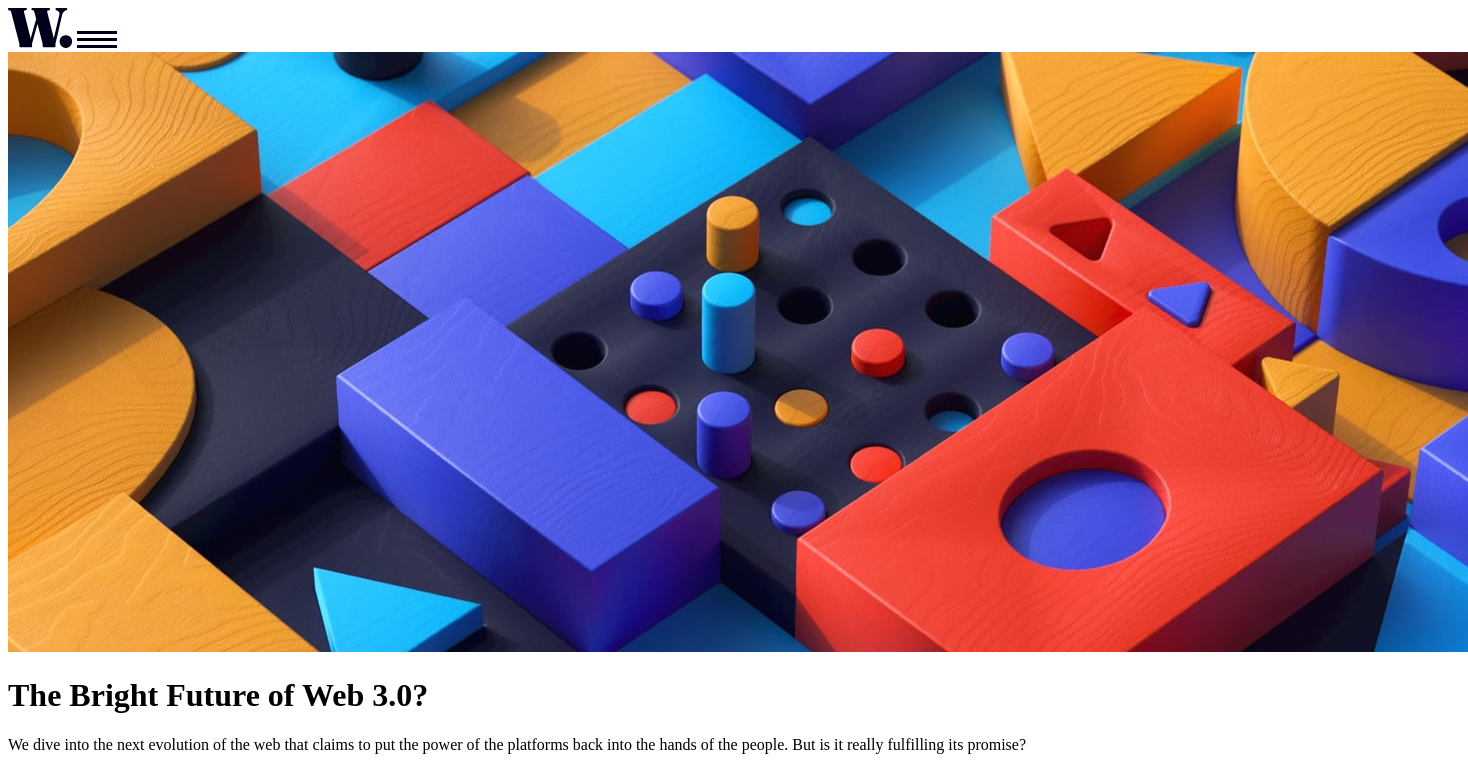
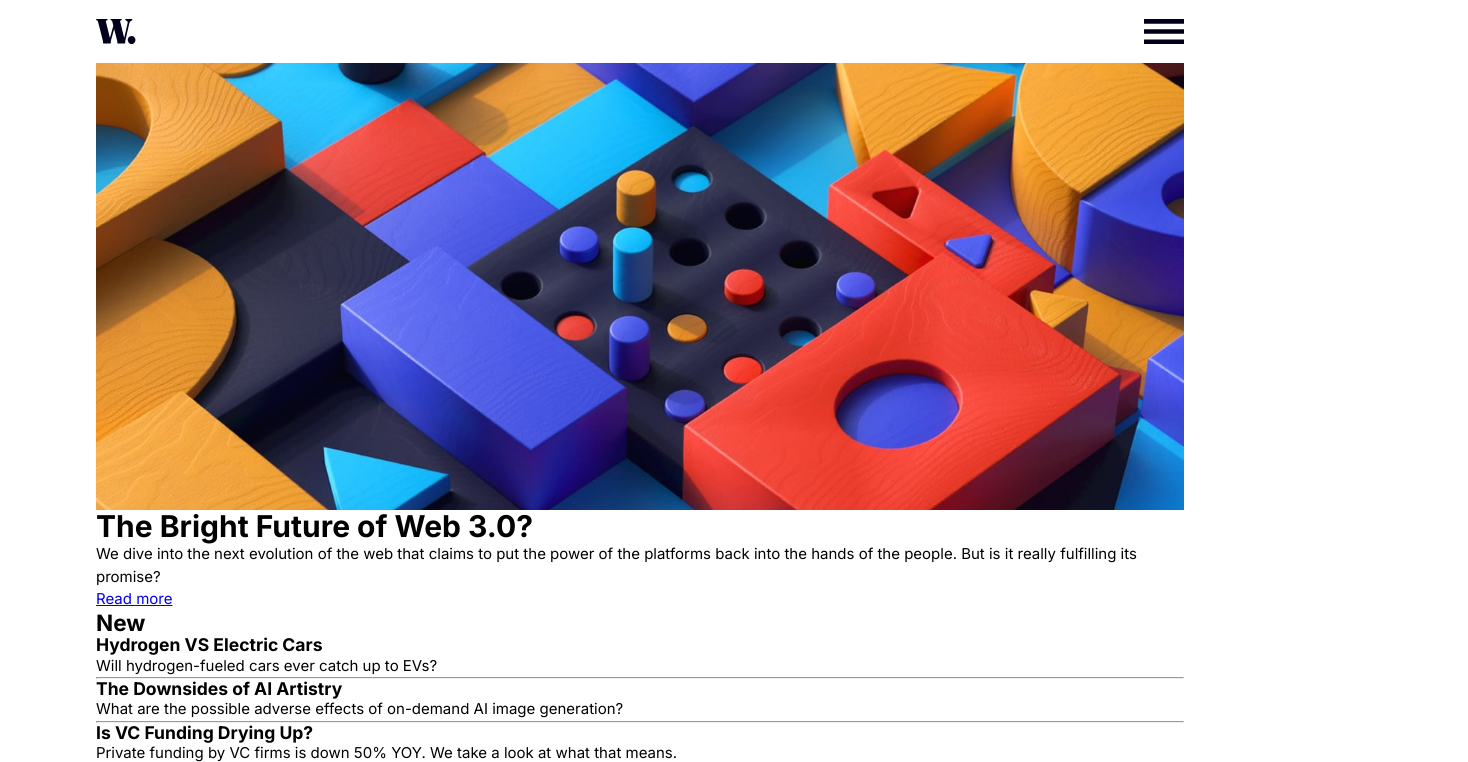
Before and after one commit to yamami-mohammed-monsif/fm--news-homepage, a plain HTML site: page index.html in a window 1280 px wide. Shown: the top 762 px of the page, 1468 px wide, since content can reach past the window. Drawn offline with Linux system fonts and the light colour scheme.

Commit message:
style the header

```diff
--- a/index.html
+++ b/index.html
@@ -5,8 +5,13 @@
   <meta name="viewport" content="width=device-width, initial-scale=1.0"> <!-- displays site properly based on user's device -->
 
   <link rel="icon" type="image/png" sizes="32x32" href="./assets/images/favicon-32x32.png">
+  <title>Frontend Mentor | News homepage</title>
 
-  <title>Frontend Mentor | News homepage</title>
+  <link rel="preconnect" href="https://fonts.googleapis.com">
+  <link rel="preconnect" href="https://fonts.gstatic.com" crossorigin>
+  <link href="https://fonts.googleapis.com/css2?family=Inter:wght@100..900&display=swap" rel="stylesheet">
+
+  <link rel="stylesheet" href="styles.css">
 </head>
 <body>
   <header>
--- /dev/null
+++ b/styles.css
@@ -0,0 +1,62 @@
+:root {
+    --clr-primary-400: hsl(35, 77%, 62%);
+    --clr-primary-500: hsl(5, 85%, 63%);
+
+    --clr-neutral-200: hsl(36, 100%, 99%);
+    --clr-neutral-300: hsl(233, 8%, 79%);
+    --clr-neutral-400: hsl(236, 13%, 42%);
+    --clr-neutral-800: hsl(240, 100%, 5%);
+
+    --ff-main: "Inter", sans-serif;
+
+    --fs-400: .9375rem;
+
+    --fw-regular: 400;
+    --fw-bold: 700;
+    --fw-xbold: 800 ;
+}
+
+*,
+*::before,
+*::after {
+  box-sizing: border-box;
+  margin: 0;
+}
+
+body {
+    min-height: 100vh;
+    line-height: 1.5;
+    font-family: var(--ff-main);
+    font-size: var(--fs-400);
+    font-weight: var(--fw-regular);
+}
+
+h1, h2, h3 {
+  line-height: 1.1;
+}
+
+img,
+picture {
+  max-width: 100%;
+  display: block;
+}
+
+.container {
+    width: 85%;
+    margin-inline: auto;
+}
+
+
+/* *********************************************************************
+header
+********************************************************************** */
+
+nav {
+    display: flex;
+    justify-content: space-between;
+    margin-block: 1.2rem;
+}
+
+nav img {
+    width: 2.5rem;
+}
```
